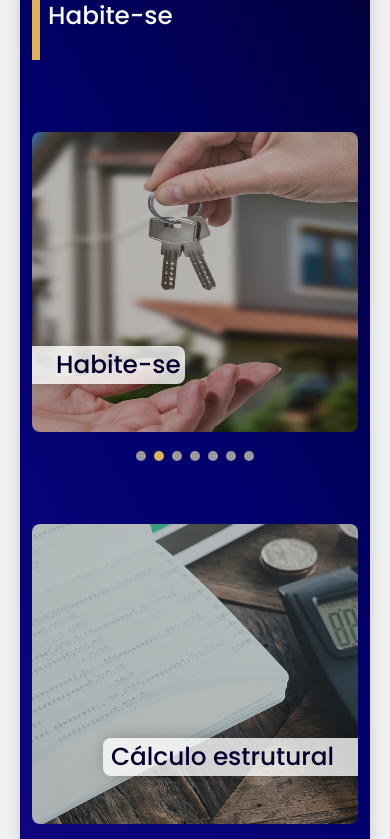
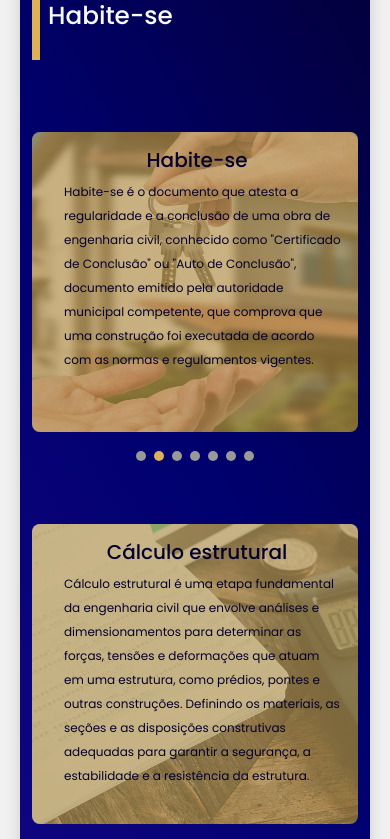
Before and after one commit to KelvinNatal/melosproject, a React (Vite) app: page / in a window 390 px wide. Shown: the part 1000-1839 px from the top of the page. Built offline with nearby package versions, Linux system fonts and the light colour scheme.

Commit message:
Alteração visual mobile serviços

```diff
--- a/src/containers/Servicos.jsx
+++ b/src/containers/Servicos.jsx
@@ -171,13 +171,21 @@ const informacoesDown = [
                                       backgroundSize: 'cover',
                                       height: '300px'
                                   }}>
+                                    {isMobile ? '' :
                                         <div className="d-flex w-100">
                                             <h1 className={visivelUp ? 'ps-4 mb-4 p-1 subTitle-background invisivel' : 'ps-4 mb-5 p-1 fs-2 subTitle-background rounded-end-3'}>{informacoes.subtitle}</h1>
                                         </div>
+                                    }
+                                    {isMobile ?
+                                    <div className='hover-content p-3 rounded-3'>
+                                      <h3 className='fs-5 pt-lg-2 ps-1 mb-2 text-center text-lg-start'>{informacoes.subtitle}</h3>
+                                      <p className={ isMobile ? `textoMobi ps-3 pt-0 pt-lg-1` : `fs-6 ps-3 pt-0 pt-lg-1`}>{ isMobile ? informacoes.textMobile : informacoes.text}</p>
+                                    </div> :
                                         <div onMouseLeave={() => setVisivelUp(false)} className={visivelUp ? 'hover-content p-3 rounded-3': 'hover-content p-3 invisivel'}>
                                             <h3 className='fs-5 pt-lg-2 ps-1 mb-2 text-center text-lg-start'>{informacoes.subtitle}</h3>
                                             <p className={ isMobile ? `textoMobi ps-3 pt-0 pt-lg-1` : `fs-6 ps-3 pt-0 pt-lg-1`}>{ isMobile ? informacoes.textMobile : informacoes.text}</p>
                                         </div>
+                                    }
                                   </div>
                               </div>
                               <div className='col-12 col-lg-4 d-flex justify-content-start align-items-center mt-3 mt-lg-0'>
@@ -223,13 +231,21 @@ const informacoesDown = [
                                       backgroundSize: 'cover',
                                       height: '300px'
                                     }}>
+                                      {isMobile ? '' :
                                             <div className="d-flex w-100 justify-content-end">
                                                 <h1 className={visivelDown ? 'pe-4 mb-4 p-1 subTitle-background invisivel' : 'ps-2 pe-4 mb-5 p-1 fs-2 subTitle-background rounded-start-3'}>{informacoes.subtitle}</h1>
                                             </div>
+                                      }
+                                      {isMobile ?
+                                      <div className='hover-content p-3 rounded-3'>
+                                        <h3 className='fs-5 pt-lg-2 ps-1 mb-2 text-center text-lg-start'>{informacoes.subtitle}</h3>
+                                        <p className={isMobile ? `textoMobi ps-3 pt-lg-1` : `ps-3 fs-6 pt-1`}>{isMobile ? informacoes.textMobile : informacoes.text}</p>
+                                      </div>  :
                                             <div onMouseLeave={() => setVisivelDown(false)} className={visivelDown ? 'hover-content p-3 rounded-3': 'hover-content p-3 invisivel'}>
                                                 <h3 className='fs-5 pt-lg-2 ps-1 mb-2 text-center text-lg-start'>{informacoes.subtitle}</h3>
                                                 <p className={isMobile ? `textoMobi ps-3 pt-lg-1` : `ps-3 fs-6 pt-1`}>{isMobile ? informacoes.textMobile : informacoes.text}</p>
                                             </div>
+                                             }
                                         </div>
                                     </div>
                                 </div>
```
Lines whose indentation alone changed are shown as unchanged.
